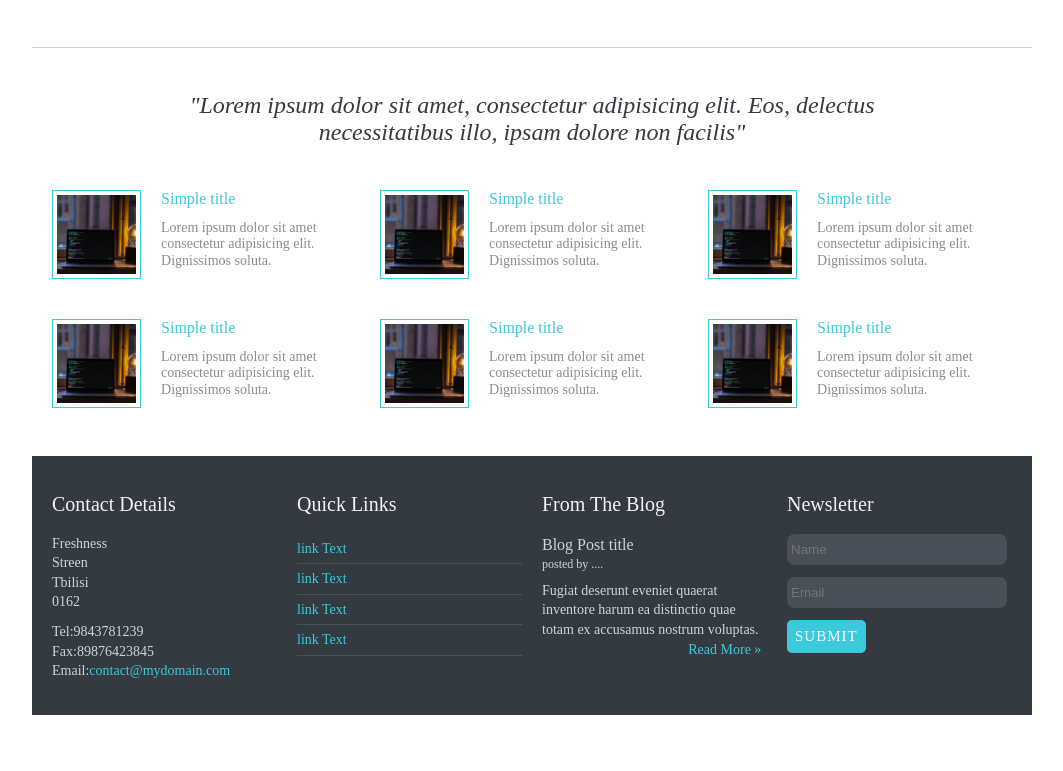
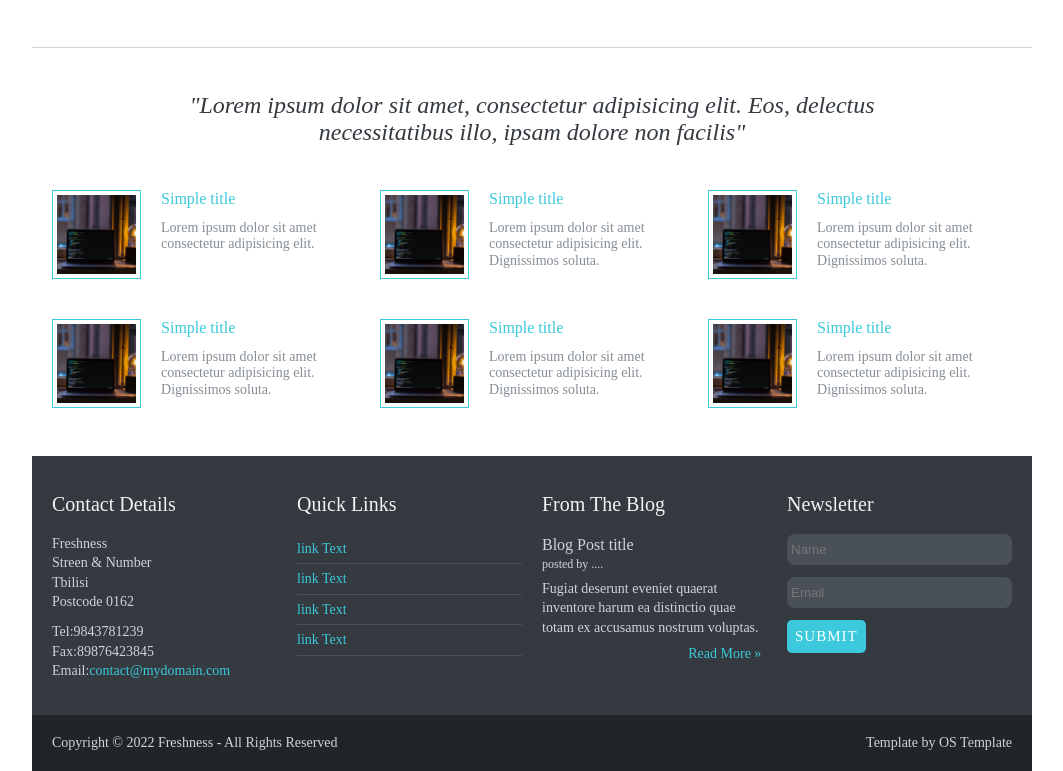
Before and after one commit to LevaniMigriauli/Freshness, a website built with webpack: page src/index.html in a window 1280 px wide. Shown: the part 976-1747 px from the top of the page, without its empty margins (108-1171 px from the left). Before the commit the page ends 1691 px from the top, so only its background shows below. Built offline with nearby package versions, Linux system fonts and the light colour scheme.

Commit message:
getting responsive

```diff
--- a/src/index.html
+++ b/src/index.html
@@ -71,14 +71,14 @@
           <div class="hero-img-box" role="img" aria-label="monitor"></div>
 
           <div class="hero-text-box">
-            <h1 class="hero-text-box__title">searching for...</h1>
+            <h1 class="hero-text-box__title">searching for</h1>
             <p class="hero-text-box__description">
               Lorem ipsum dolor sit, amet consectetur adipisicing elit. Aliquid
               eos laborum corporis officia necessitatibus vitae aspernatur
               voluptate eveniet numquam! Rem placeat amet minus laborum
               excepturi! Facere, placeat.
             </p>
-            <button class="hero-text-box__btn">READ MORE »</button>
+            <button class="hero-text-box__btn btn">READ MORE »</button>
             <div class="hero-text-box__dots">
               <button class="dot">&nbsp;</button>
               <button class="dot">&nbsp;</button>
@@ -148,7 +148,6 @@
                 <h3 class="features__title">Simple title</h3>
                 <p class="features__description">
                   Lorem ipsum dolor sit amet consectetur adipisicing elit.
-                  Dignissimos soluta.
                 </p>
               </div>
             </div>
@@ -229,9 +228,9 @@
         <div class="address-column">
           <h3 class="heading">Contact Details</h3>
           <p>Freshness</p>
-          <p>Streen</p>
+          <p>Streen & Number</p>
           <p>Tbilisi</p>
-          <p id="postcode">0162</p>
+          <p id="postcode">Postcode 0162</p>
           <p>Tel:9843781239</p>
           <p>Fax:89876423845</p>
           <p>Email:<span id="adress-mail">contact@mydomain.com</span></p>
@@ -257,10 +256,10 @@
           <h3 class="heading">From The Blog</h3>
           <p id="post-title">Blog Post title</p>
           <p id="post-author">posted by ....</p>
-          <span>
+          <p id="author-info">
             Fugiat deserunt eveniet quaerat inventore harum ea distinctio quae
-            totam ex accusamus nostrum voluptas.</span
-          >
+            totam ex accusamus nostrum voluptas.
+          </p>
           <a id="more-info-btn" href="#">Read More » </a>
         </div>
         <div class="cta-column">
@@ -270,6 +269,10 @@
           <button class="btn-cta btn">SUBMIT</button>
         </div>
       </footer>
+      <footer class="footer">
+        <p id="copyright">Copyright © 2022 Freshness - All Rights Reserved</p>
+        <p>Template by OS Template</p>
+      </footer>
     </div>
   </body>
 </html>
--- a/src/scss/app.scss
+++ b/src/scss/app.scss
@@ -25,4 +25,6 @@
 @import "new-products.scss";
 @import "features.scss";
 @import "main-footer.scss";
+@import "footer.scss";
+
 /* Browser specific styles */
--- /dev/null
+++ b/src/scss/footer.scss
@@ -0,0 +1,9 @@
+.footer {
+  font-size: 1.4rem;
+  color: $light-gray;
+  background-color: $darkest-gray;
+
+  padding: 2rem;
+  display: flex;
+  justify-content: space-between;
+}
--- a/src/scss/hero.scss
+++ b/src/scss/hero.scss
@@ -1,6 +1,10 @@
 .section-hero {
   display: flex;
-  gap: 11rem;
+  gap: 10rem;
+
+  //   display: grid;
+  //   grid-template-columns: 0.8fr 1fr;
+  //   column-gap: 10rem;
 
   margin-left: 5rem;
   padding: 0 2rem 8rem 2rem;
--- a/src/scss/main-footer.scss
+++ b/src/scss/main-footer.scss
@@ -45,7 +45,11 @@
     }
     #post-author {
       font-size: 1.2rem;
-      margin-bottom: 0.8rem;
+      margin-bottom: 0.6rem;
+    }
+
+    #author-info {
+      margin-bottom: 0.6rem;
     }
 
     #more-info-btn {
@@ -62,7 +66,7 @@
       padding: 0.8rem 0.4rem;
       border: none;
       border-radius: 8px;
-      width: 22rem;
+      width: 100%;
     }
   }
 }
```
